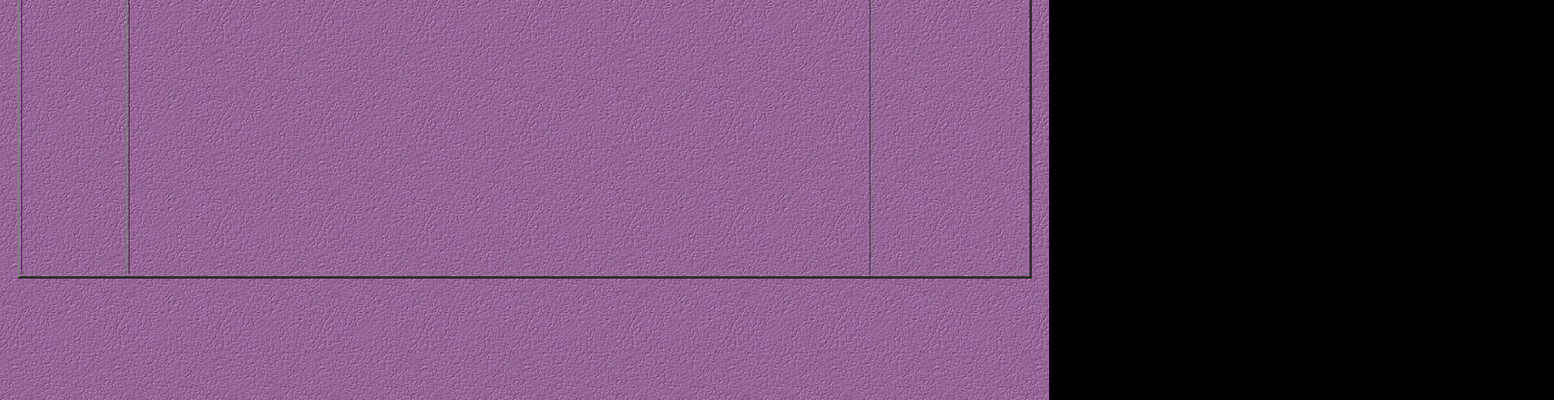
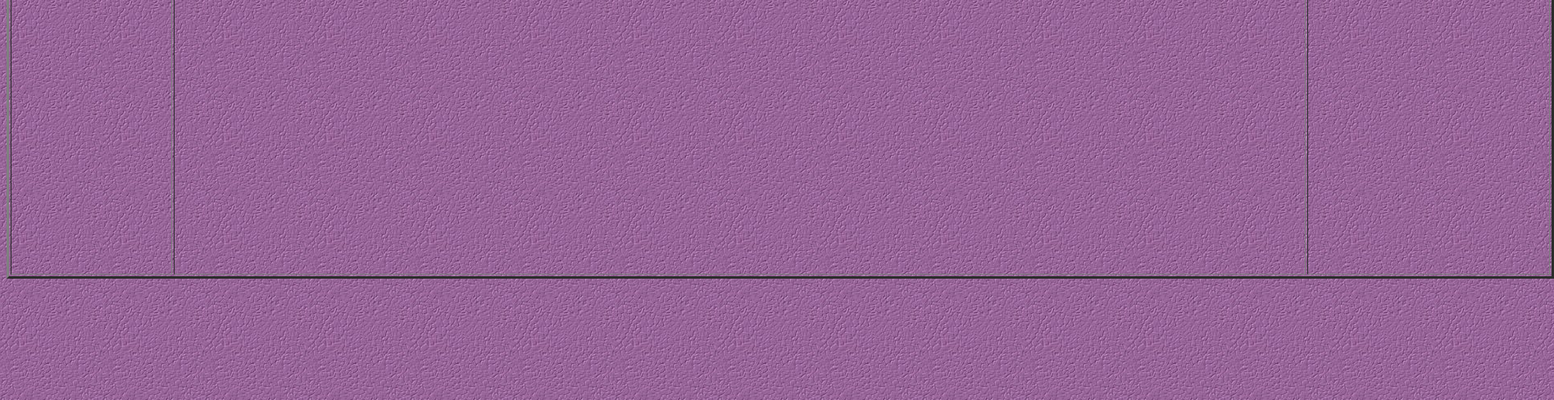
Before and after one commit to BluntSlapp/bluntslapp.github.io, a plain HTML site: page pages/codolrearmed.html in a window 1280 px wide. Shown: the part 766-1254 px from the top of the page at 82% size, 1896 px wide, since content can reach past the window. Drawn offline with Linux system fonts and the light colour scheme; files that its build step writes are made by us from their sources; a web font is replaced by a local one.

Commit message:
update arm.html codolrearmed.html plazma.html and ppc.html

```diff
--- a/pages/codolrearmed.html
+++ b/pages/codolrearmed.html
@@ -5,7 +5,7 @@
 
 <title>Sam's Workbench</title>
 <meta property="og:title" content="Sam's workbench">
-<link rel="stylesheet" href="render.css">
+<link rel="stylesheet" href="https://bluntslapp.github.io/render.css">
 <link rel="icon" type="image/png" href="https://bluntslapp.github.io/favicon.ico">
 
 <body>
@@ -75,7 +75,7 @@
 
 <!-- Main Table -->
 
-  <table border=3 width=98% align="center">
+  <table border=3 width=1888px align="center">
     <tr>
       <td width=10% align="center">
 
@@ -98,7 +98,7 @@
       <td  width=70% height=98% align="center">
         <br><br><br><br><br><br><br><br><br><br><br><br><br><br><br><br><br><br><br><br>
 
-		Template Page
+		More info about this coming soon...
 
 		<br><br><br><br><br><br><br><br><br><br><br><br><br><br><br><br><br><br><br><br>
 		<td width=15%>
```
Also changed, not shown: pages/arm.html (+2 -2 lines), pages/plazma.html (+2 -2 lines), pages/ppc.html (+1 -4 lines).
